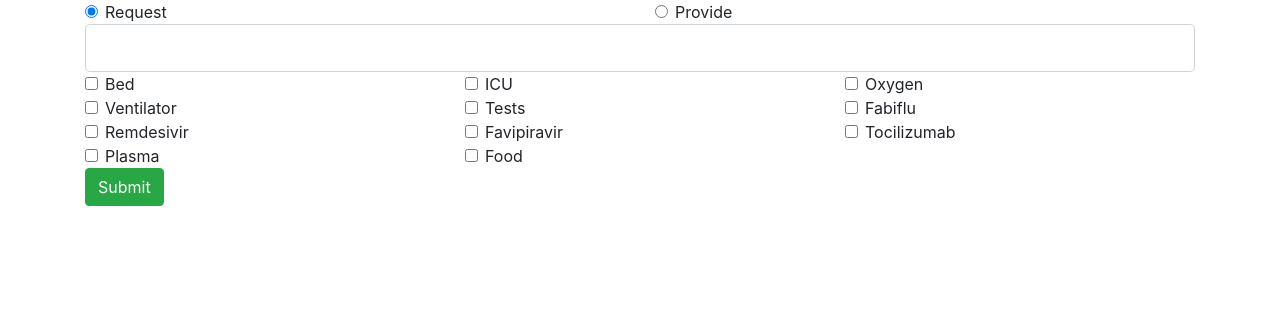
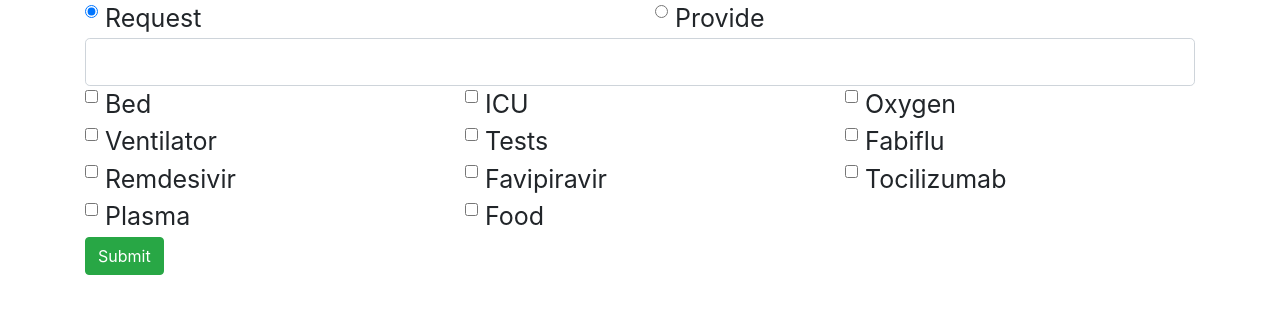
Before and after one commit to thearyanag/covid-project, a Django app: page / in a window 1280 px wide. Shown: the part 56-370 px from the top of the page. Run offline with Django 3.2, Linux system fonts and the light colour scheme; some libraries are stand-ins or nearby versions.

Commit message:
font size changed

```diff
--- a/covidhelper/covidhelper/settings.py
+++ b/covidhelper/covidhelper/settings.py
@@ -24,7 +24,7 @@
 # SECURITY WARNING: don't run with debug turned on in production!
 DEBUG = True
 
-ALLOWED_HOSTS = ['c32bae02ad9d.ngrok.io' , '37.59.55.185']
+ALLOWED_HOSTS = ['c32bae02ad9d.ngrok.io' ,'9c1fe877c867.ngrok.io', '37.59.55.185']
 
 
 # Application definition
--- a/covidhelper/user/templates/user/index.html
+++ b/covidhelper/user/templates/user/index.html
@@ -32,7 +32,7 @@
     </div>
   </nav>
 
-  <div class="container">
+  <div class="container" style="font-size: 25px;">
 
     <form name="formed" action="{% if values.user == 'R' %} / {% else %} /thankyou {% endif %}" method="POST">
       {% csrf_token %}
```
Also changed, not shown: 1 other file.
